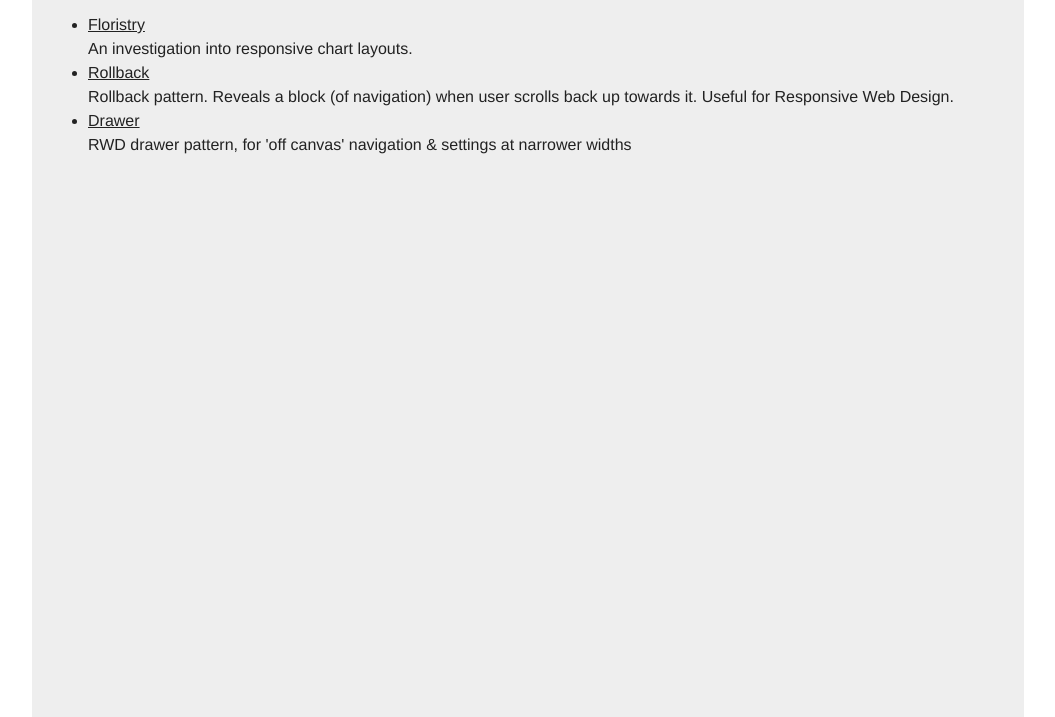
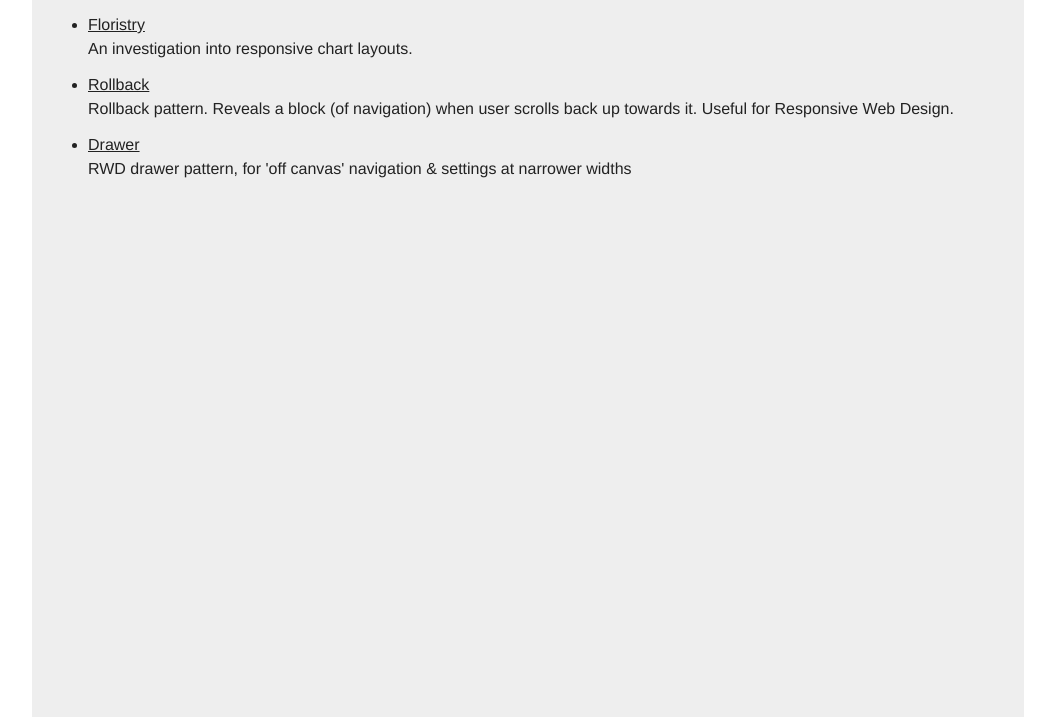
Before and after one commit to paulhhowells/paulhhowells.github.io, a plain HTML site: page index.html in a window 1280 px wide. Shown: the part 115-832 px from the top of the page, without its empty margins (112-1167 px from the left). Drawn offline with Linux system fonts and the light colour scheme.

Commit message:
Added styling to li

```diff
--- a/css.css
+++ b/css.css
@@ -60,6 +60,9 @@ p {
   margin: 0 0 1.25em 0;
   padding: 0;
   line-height: 1.25;
+}
+li {
+  margin-bottom: 0.75em;
 }
 
 a,
```
